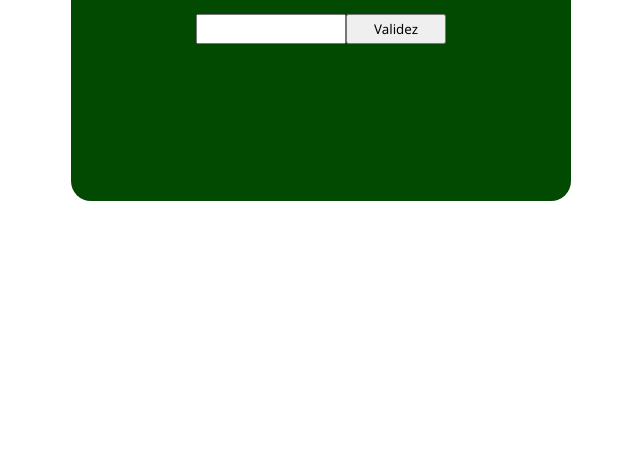
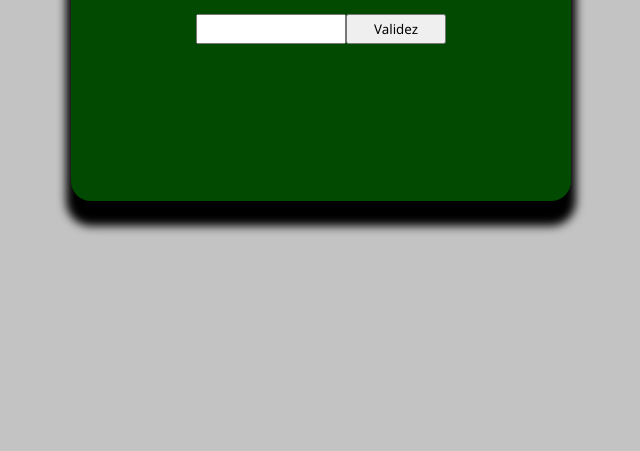
Before and after one commit to Rangassamy/chronoJS, a plain HTML site: page index.html in a window 1280 px wide. Shown: the part 349-800 px from the top of the page, without its empty margins (319-959 px from the left). Drawn offline with Linux system fonts and the light colour scheme.

Commit message:
added some style

```diff
--- a/index.css
+++ b/index.css
@@ -12,6 +12,7 @@ body {
   align-items: center;
   color: whitesmoke;
   text-align: center;
+  background: rgb(195, 195, 195);
 }
 
 .chronoApp {
@@ -20,6 +21,7 @@ body {
   border-radius: 20px;
   min-height: 300px;
   width: 500px;
+  box-shadow: 0px 20px 10px 5px rgb(0, 0, 0);
 }
 
 h1 {
```
